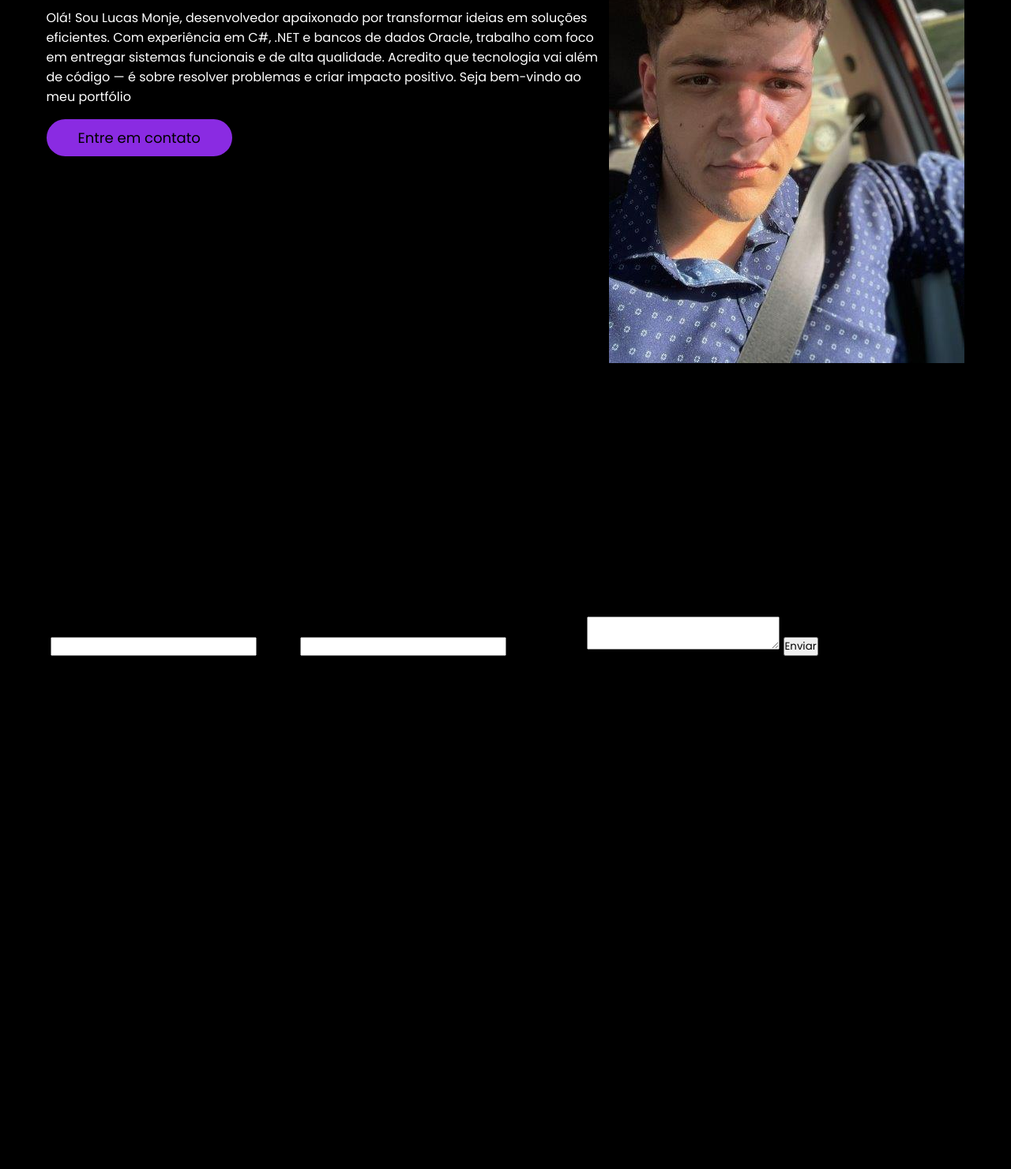
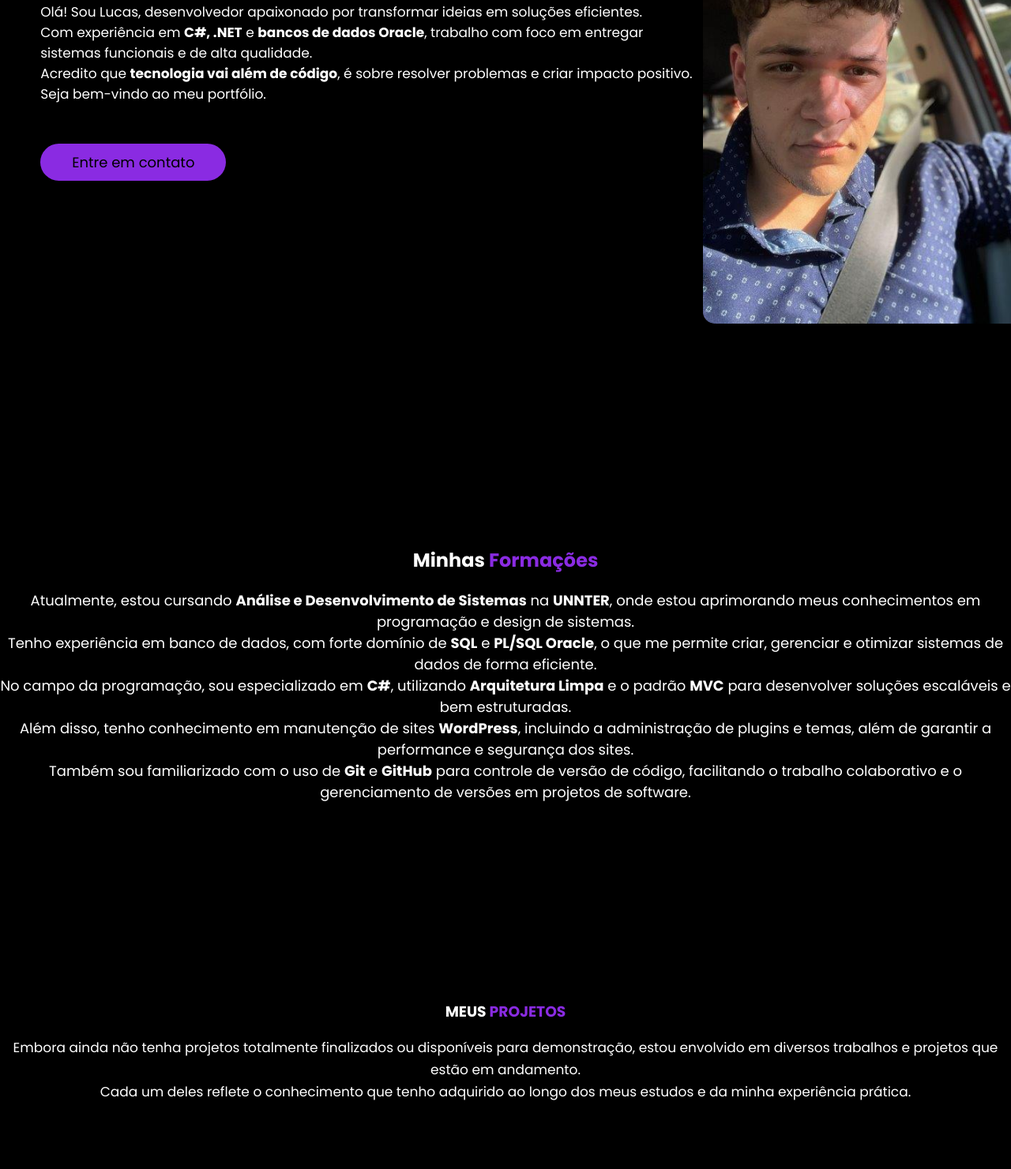
Before and after one commit to lucasMonjee/Portifolio, a plain HTML site: page index.html in a window 1280 px wide. Shown: the part 279-1760 px from the top of the page at 79% size. Before the commit the page ends 1110 px from the top, so only its background shows below. Drawn offline with Linux system fonts and the light colour scheme.

Commit message:
Criando a parte das minhas habilidades como dev

```diff
--- a/css/styles.css
+++ b/css/styles.css
@@ -5,6 +5,14 @@
     box-sizing: border-box;
     font-family: "Poppins", sans-serif;
 
+
+
+}
+
+body, html{
+    margin: 0;
+    padding: 0;
+    font-family: arial, sans-serif ;
 
 }
 
@@ -101,5 +109,79 @@ section.top-do-site.flex
 .txt-topo-site p
 {
     color: white;
+    margin-bottom: 50px;
+    font-size: 17px;
+}
+
+.img-topo-site img {
+    border-radius: 15px;
+    width: 120%;
+    height: auto;
+}
+
+
+.topo-do-site .img-topo-site img{
+    position: relative;
+    animation: flutuar 2s ease-in-out infinite alternate;
+}
+
+@keyframes flutuar {
+    0%{
+        top: 0;
+    }
+    100%{
+        top: 30px
+    }
+}
+
+
+main {
+    margin-bottom: 250px;
+}
+
+/*MINHAS ESPECIALIDADES*/
+
+
+.Formacao .educacao h2 {
+    color: white;
+    text-align: center;
+    font-weight: bold;
+
 
 }
+.Formacao .educacao span{
+    color: blueviolet;
+}
+.Formacao .educacao p {
+    font-size: 18px;
+    color: white;
+    text-align: center;
+    margin-bottom: 20px;
+
+}
+
+
+
+
+
+
+/*MEU PORTIFOLIO */
+.Portifolio .competencias h3 {
+    color: white;
+    text-align: center;
+    margin-bottom: 10px;
+    font-weight: bold;
+
+ }
+
+ .Portifolio .competencias span{
+    color: blueviolet;
+
+ }
+.Portifolio .competencias p {
+    color: white;
+    font-size: 17px;
+    line-height: 28px;
+    text-align: center;
+
+ }
--- a/index.html
+++ b/index.html
@@ -36,8 +36,13 @@
                     <div class="flex">
                         <div class="txt-topo-site">
                             <h1>Transformando Ideias em Realidade Digital </h1>
-                              <p>Olá! Sou Lucas Monje, desenvolvedor apaixonado por transformar ideias em soluções eficientes. Com experiência em C#, .NET e bancos de dados Oracle, trabalho com foco em entregar sistemas funcionais e de alta qualidade. Acredito que tecnologia vai além de código — é sobre resolver problemas e criar impacto positivo. Seja bem-vindo ao meu portfólio</p>
-                              <div class="btn-contato">
+                            <p>
+                                Olá! Sou Lucas, desenvolvedor apaixonado por transformar ideias em soluções eficientes. <br>
+                                Com experiência em <strong>C#, .NET</strong> e <strong>bancos de dados Oracle</strong>, trabalho com foco em entregar sistemas funcionais e de alta qualidade. <br>
+                                Acredito que <strong>tecnologia vai além de código</strong>, é sobre resolver problemas e criar impacto positivo. <br>
+                                Seja bem-vindo ao meu portfólio.
+                              </p>
+                                <div class="btn-contato">
                                 <a href="#">
                                     <button>Entre em contato</button>
                                 </a>
@@ -45,7 +50,7 @@
                         </div>
 
                         <div class="img-topo-site">
-                            <img src="images/imagem.jpg">
+                            <img src="images/imagem.jpg" alt="imagem">
 
                         </div>
                     </div>
@@ -53,19 +58,53 @@
             </section>
         </main>
 
+        <main>
+            <section class="Formacao">
+                <div class="educacao">
+                    <h2>Minhas <span>Formações</span></h2>
+                    <p>
+                        Atualmente, estou cursando <strong>Análise e Desenvolvimento de Sistemas</strong> na <strong>UNNTER</strong>, onde estou aprimorando meus conhecimentos em programação e design de sistemas.<br>
+                        Tenho experiência em banco de dados, com forte domínio de <strong>SQL</strong> e <strong>PL/SQL Oracle</strong>, o que me permite criar, gerenciar e otimizar sistemas de dados de forma eficiente.<br>
+                        No campo da programação, sou especializado em <strong>C#</strong>, utilizando <strong>Arquitetura Limpa</strong> e o padrão <strong>MVC</strong> para desenvolver soluções escaláveis e bem estruturadas.<br>
+                        Além disso, tenho conhecimento em manutenção de sites <strong>WordPress</strong>, incluindo a administração de plugins e temas, além de garantir a performance e segurança dos sites.<br>
+                        Também sou familiarizado com o uso de <strong>Git</strong> e <strong>GitHub</strong> para controle de versão de código, facilitando o trabalho colaborativo e o gerenciamento de versões em projetos de software.
+                    </p>
+                </div>
 
-        </section>
-        <section id="formacao">
-            <h2>Formação e Idiomas</h2>
-            <p>Graduação em Análise e Desenvolvimento de Sistemas. Fluente em Português e com conhecimento intermediário de Inglês.</p>
-        </section>
+            </section>
+        </main>
 
-        <section id="portfolio">
+
+
+
+
+
+
+
+
+
+    <main>
+        <section class="Portifolio">
+            <div class="competencias">
+                <h3>MEUS <span>PROJETOS</span></h3>
+                <p>Embora ainda não tenha projetos totalmente finalizados ou disponíveis para demonstração, estou envolvido em diversos trabalhos e projetos que estão em andamento.<br>
+                 Cada um deles reflete o conhecimento que tenho adquirido ao longo dos meus estudos e da minha experiência prática.</p>
+                <div class="flex">
+                    <div class="especialidades-box">
+                        <h4>Website</C></h4>
+                        <p></p>
+                    </div>
+                </div>
+            </div>
+         </section>
+    </main>
+
+        <!-- <section id="portfolio">
             <h2>Portfólio</h2>
             <p>Aqui estão alguns projetos que desenvolvi...</p>
         </section>
-
-        <section id="contato">
+     -->
+        <!-- <section id="contato">
             <h2>Contato</h2>
             <form>
                 <label for="nome">Nome:</label>
@@ -79,7 +118,7 @@
 
                 <button type="submit">Enviar</button>
             </form>
-        </section>
+        </section> -->
 
     </body>
     </html>
```
